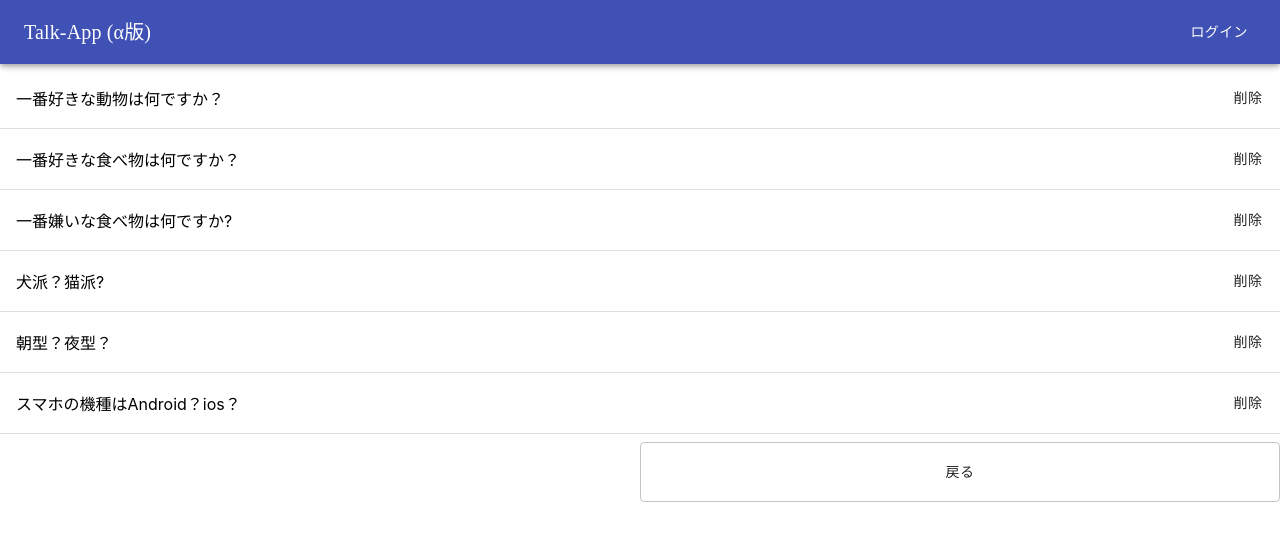
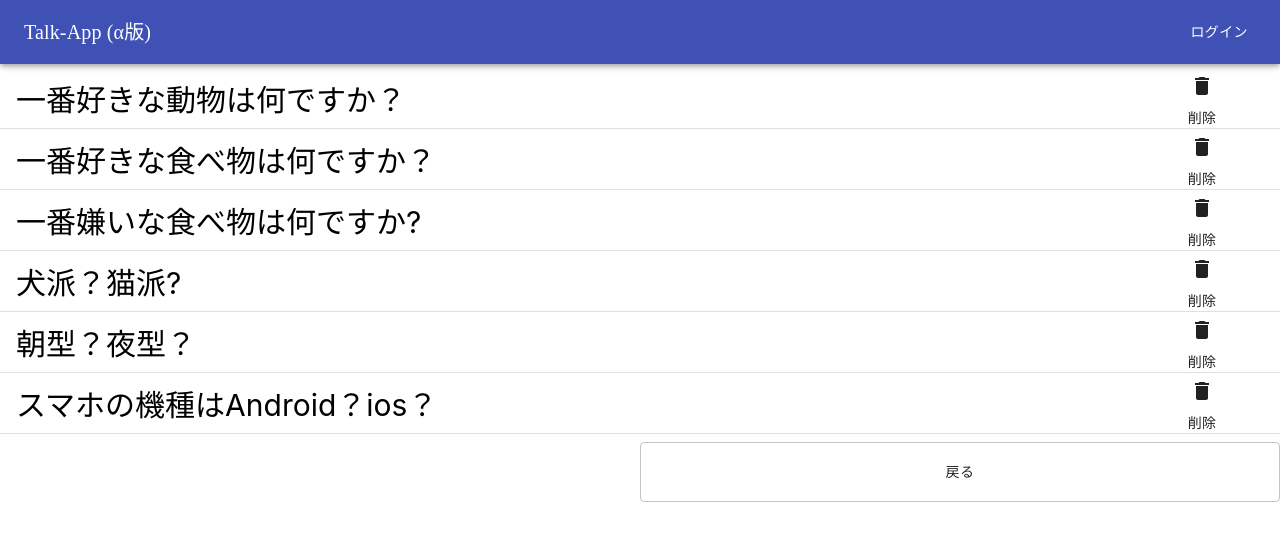
Before and after one commit to cistT/TalkApp, a React (Create React App) app: page /item in a window 1280 px wide. Shown: the top 540 px of the page. Built offline with nearby package versions, Linux system fonts and the light colour scheme; no server answers; a web font is replaced by a local one.

Commit message:
削除ボタンにアイコンを追加

```diff
--- a/src/components/page/list/item/QuestionListItem.tsx
+++ b/src/components/page/list/item/QuestionListItem.tsx
@@ -1,9 +1,10 @@
 import { FC } from "react";
-import { css } from "@emotion/react";
+import { css, keyframes } from "@emotion/react";
 
 import ListItem from "@mui/material/ListItem";
+import { Button } from "@material-ui/core";
+import DeleteIcon from "@mui/icons-material/Delete";
 import Divider from "@mui/material/Divider";
-import { Button } from "@material-ui/core";
 
 type Props = {
     id: string;
@@ -23,7 +24,15 @@ const QuestionListItem: FC<Props> = ({
             <div css={styles.itemGroup}>
                 <ListItem css={styles.item}>{question}</ListItem>
                 {displayDeleteQuestion && (
-                    <Button onClick={() => deleteQuestion(id)}>削除</Button>
+                    <Button
+                        css={styles.button}
+                        onClick={() => deleteQuestion(id)}
+                    >
+                        <>
+                            <DeleteIcon />
+                            <div>削除</div>
+                        </>
+                    </Button>
                 )}
             </div>
 
@@ -39,6 +48,12 @@ const styles = {
     `,
     item: css`
         width: 100vw;
+        font-size: 30px;
+    `,
+    button: css`
+        display: inline;
+        width: 10vw;
+        margin-right: 20px;
     `,
 };
 
```
